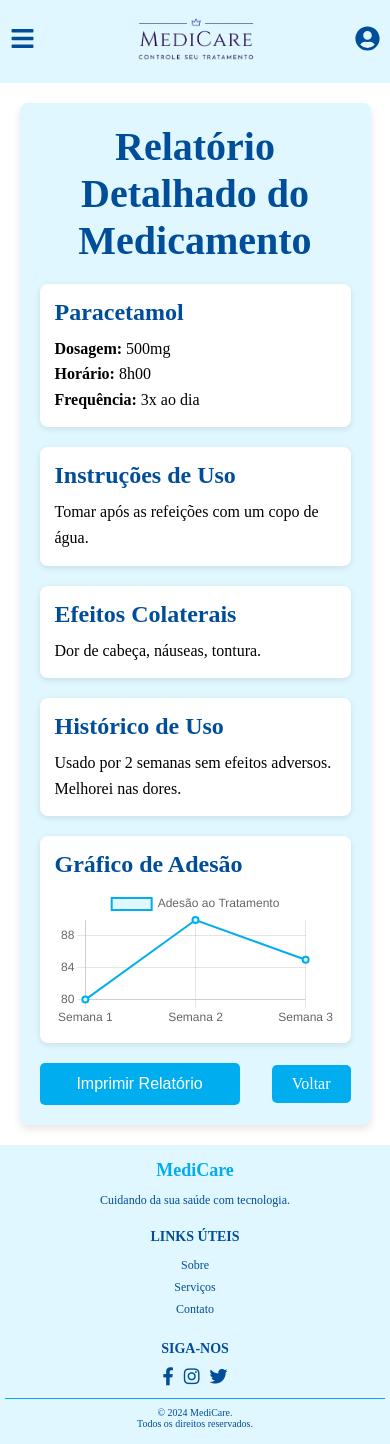
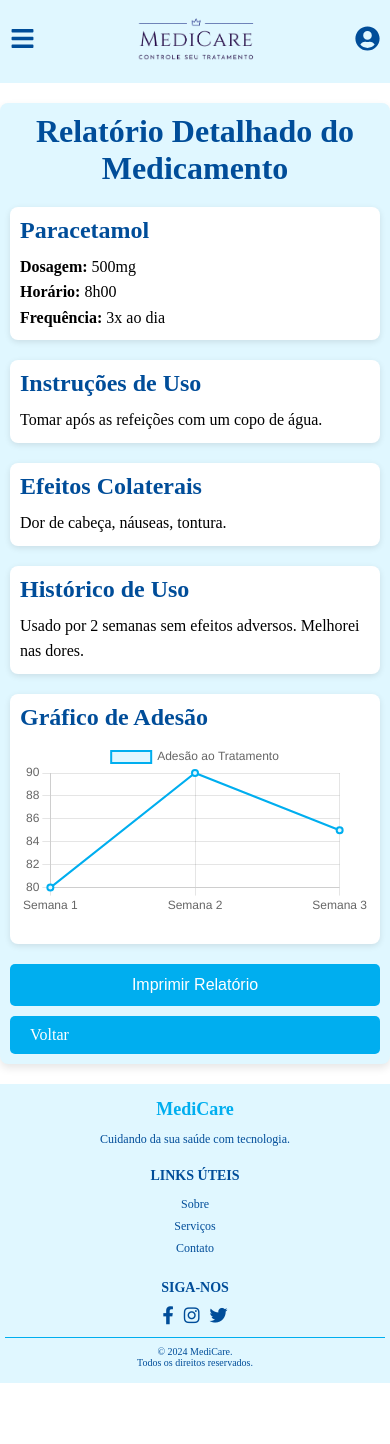
Before and after one commit to Raquel212/MediCareFrontEnd, a React (Vite) app: page /verDetalhes in a window 390 px wide. After the commit the page ends 1383 px from the top, so only its background shows below. Built offline with nearby package versions, Linux system fonts and the light colour scheme.

Commit message:
Responsividade da Tela Detalhes de Medicamentos

```diff
--- a/src/pages/DetalhesMedicamentos/DetalhesMedicamentos.module.css
+++ b/src/pages/DetalhesMedicamentos/DetalhesMedicamentos.module.css
@@ -1,5 +1,3 @@
-/* DetalhesMedicamento.module.css */
-
 /* Container principal */
 .containerDetalhes {
     width: 90%;
@@ -90,7 +88,6 @@
 .botaoImprimir {
     display: block;
     width: 200px;
-    /* margin: 30px auto; */
     padding: 12px;
     background-color: #00AEEF;
     color: white;
@@ -104,3 +101,44 @@
     background-color: #d8e1ec;
     color: #00AEEF;
 }
+
+
+/* Responsividade */
+@media (max-width: 768px) {
+    .containerDetalhes {
+        width: 100%;
+        padding: 10px;
+    }
+
+    .tituloDetalhes {
+        font-size: 2rem;
+    }
+
+    .informacoesBasicas,
+    .instrucoesUso,
+    .efeitosColaterais,
+    .historicoUso,
+    .graficoAdesao {
+        padding: 10px;
+    }
+
+    .botaoContainer {
+        flex-direction: column;
+        gap: 10px;
+    }
+
+    .botaoVoltar,
+    .botaoImprimir {
+        width: 100%;
+    }
+
+    .graficoAdesao {
+        height: 450px;
+    }
+}
+
+@media (max-width: 480px){
+    .graficoAdesao {
+        height: 250px;
+    }
+}
```
Also changed, not shown: src/pages/DetalhesMedicamentos/index.jsx (+4 -5 lines).
